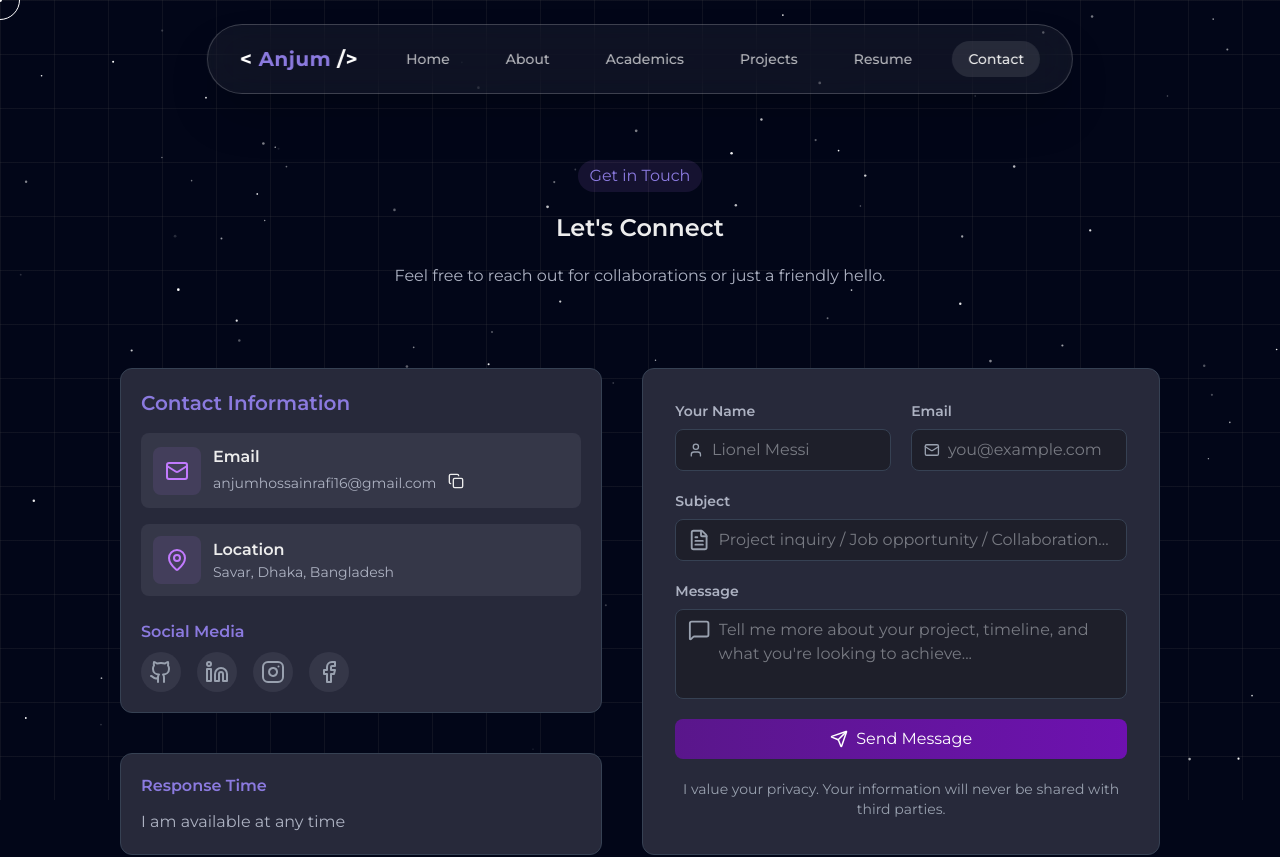
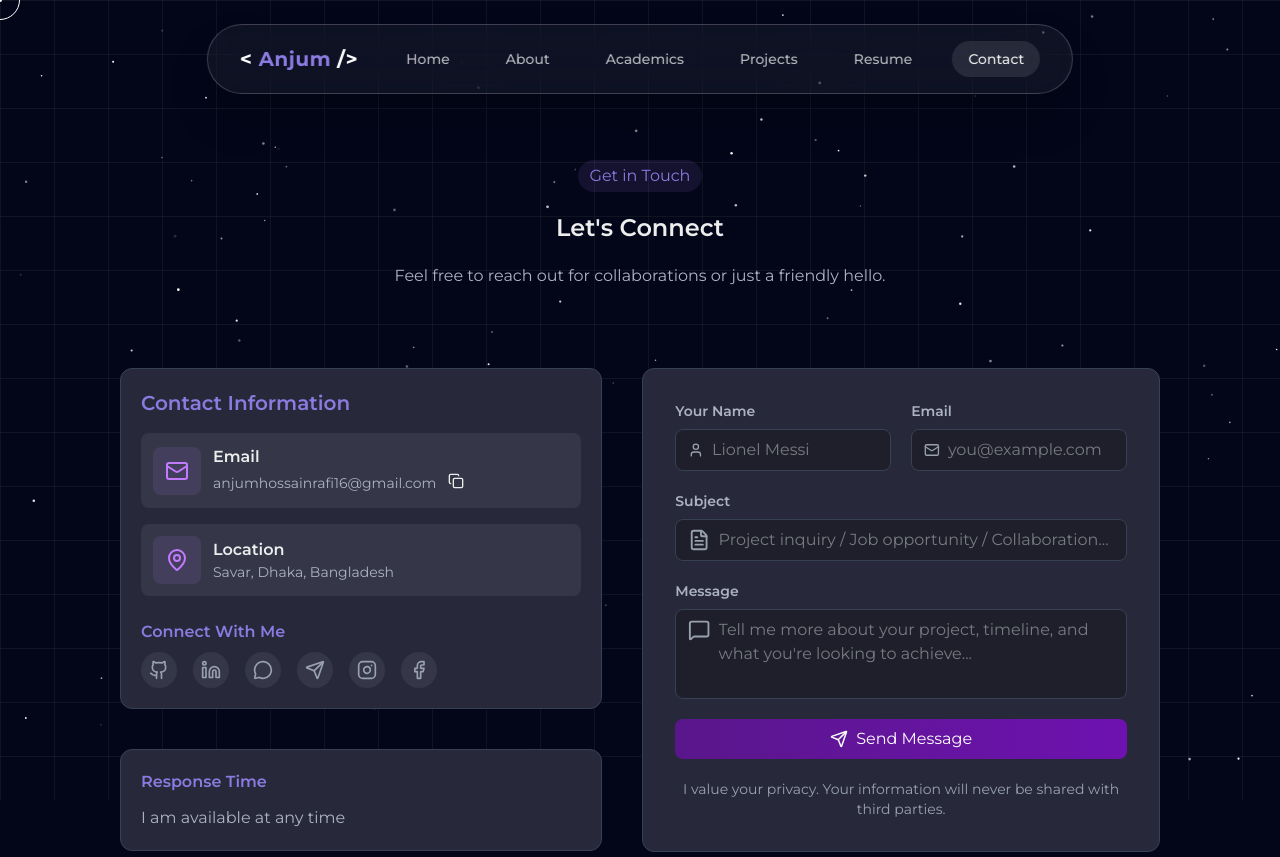
Before and after one commit to ahrafi16/ahrPortfolio, a Next.js app: page /contact in a window 1280 px wide. Shown: the top 857 px of the page. Built offline with nearby package versions, Linux system fonts and the light colour scheme.

Commit message:
Update portfolio content and navbar animation

```diff
--- a/app/about/page.js
+++ b/app/about/page.js
@@ -57,7 +57,7 @@ const page = () => {
             <SectionHeading
                 badge="About Me"
                 title="Know About Me"
-                description="A Computer Science student with a strong focus on both Frontend and Backend development. I&apos;m passionate about turning ideas into modern, dynamic, and user-focused web applications"
+                description="Computer Science graduate specializing in full-stack web development, focused on creating responsive, high-performance applications using modern web technologies."
             />
             <div className="flex flex-col md:flex-row items-center my-20 gap-10">
                 <FadeUp direction="right">
@@ -74,12 +74,19 @@ const page = () => {
                 <div className="flex-1">
                     <h2 className="text-2xl font-semibold">Who am I?</h2>
                     <p className="text-justify leading-7 mt-5 text-second">
-                        I&apos;m <span className="text-prim">Anjum Hossain</span> , a Computer Science student specializing in Web Development.
-                        My journey in programming began with a deep curiosity for solving complex problems, which inspired me to explore a variety of programming languages and modern technologies. <br /> <br /> Over time, I&apos;ve developed a strong passion for building web applications that are not only functional and efficient but also intuitive and user-centered.
-                        <br /> <br />
-                        I believe in continuous learning and constantly strive to stay updated with the latest trends and advancements in technology.
+                        I&apos;m <span className="text-prim">Anjum Hossain</span>, a Computer Science graduate and Full Stack Web Developer with a passion for building modern, responsive, and user-focused web applications.
 
-                        When I&apos;m not coding, you&apos;ll often find me exploring new tech tools, playing cricket, watching movies, or enjoying video games.
+                        <br /><br />
+
+                        My journey into software development began with a curiosity for solving real-world problems through technology. Since then, I&apos;ve gained hands-on experience developing full-stack applications using React, Next.js, Node.js, Express.js, MongoDB, and Tailwind CSS, while continuously expanding my knowledge of modern development practices.
+
+                        <br /><br />
+
+                        I enjoy transforming ideas into scalable digital solutions and writing clean, maintainable code that delivers meaningful user experiences. As a lifelong learner, I&apos;m always exploring new technologies and improving my skills to grow as a software engineer.
+
+                        <br /><br />
+
+                        Outside of coding, I enjoy exploring new AI tools and technologies, playing cricket, watching movies, and spending time with video games.
                     </p>
                 </div>
             </div>
--- a/app/contact/page.js
+++ b/app/contact/page.js
@@ -1,7 +1,20 @@
 "use client";
 import Button from "@/components/ui/Button";
 import SectionHeading from "@/components/ui/SectionHeading";
-import { Github, GraduationCap, Instagram, Linkedin, Mail, MapPin, Facebook, Send, MessageSquare, FileText, User, Copy } from "lucide-react";
+import {
+    Github,
+    Linkedin,
+    Instagram,
+    Facebook,
+    MessageCircle,
+    Send,
+    Mail,
+    Copy,
+    MapPin,
+    User,
+    FileText,
+    MessageSquare,
+} from "lucide-react";
 import emailjs from '@emailjs/browser';
 import { useState } from "react";
 
@@ -28,6 +41,38 @@ const Page = () => {
                 alert("Failed to send message, please try again. Error: " + error.text);
             });
     }
+    const socialLinks = [
+        {
+            name: "GitHub",
+            icon: Github,
+            url: "https://github.com/ahrafi16",
+        },
+        {
+            name: "LinkedIn",
+            icon: Linkedin,
+            url: "https://www.linkedin.com/in/anjum-hossain-519a192b2/",
+        },
+        {
+            name: "WhatsApp",
+            icon: MessageCircle,
+            url: "https://wa.me/8801700610483",
+        },
+        {
+            name: "Telegram",
+            icon: Send,
+            url: "https://t.me/anjumhossain",
+        },
+        {
+            name: "Instagram",
+            icon: Instagram,
+            url: "https://www.instagram.com/anjum.soothes/",
+        },
+        {
+            name: "Facebook",
+            icon: Facebook,
+            url: "https://www.facebook.com/anjumhossain.rafi/",
+        },
+    ];
     return (
         <div className="min-h-screen pt-40">
             <SectionHeading
@@ -85,20 +130,25 @@ const Page = () => {
 
                         {/* Social Media */}
                         <div className="mt-6">
-                            <p className="text-prim font-semibold">Social Media</p>
-                            <div className="flex items-center gap-4 mt-2 text-gray-400">
-                                <a className="bg-second/10 p-2 rounded-full hover:text-prim transition-colors" href="https://github.com/ahrafi16" target="_blank">
-                                    <Github />
-                                </a>
-                                <a className="bg-second/10 p-2 rounded-full hover:text-prim transition-colors" href="https://www.linkedin.com/in/anjum-hossain-519a192b2/" target="_blank">
-                                    <Linkedin />
-                                </a>
-                                <a className="bg-second/10 p-2 rounded-full hover:text-prim transition-colors" href="https://www.instagram.com/rafianjumhossain/" target="_blank">
-                                    <Instagram />
-                                </a>
-                                <a className="bg-second/10 p-2 rounded-full hover:text-prim transition-colors" href="https://www.facebook.com/anjumhossain.rafi/" target="_blank">
-                                    <Facebook />
-                                </a>
+                            <p className="text-prim font-semibold">Connect With Me</p>
+
+                            <div className="flex items-center gap-4 mt-2 text-gray-400 flex-wrap">
+                                {socialLinks.map((social) => {
+                                    const Icon = social.icon;
+
+                                    return (
+                                        <a
+                                            key={social.name}
+                                            href={social.url}
+                                            target="_blank"
+                                            rel="noopener noreferrer"
+                                            aria-label={social.name}
+                                            className="bg-second/10 p-2 rounded-full hover:text-prim transition-colors"
+                                        >
+                                            <Icon size={20} />
+                                        </a>
+                                    );
+                                })}
                             </div>
                         </div>
                     </div>
--- a/components/layout/Navbar.js
+++ b/components/layout/Navbar.js
@@ -56,6 +56,7 @@ const Navbar = () => {
                             </Link>
                         );
                     })}
+
                 </nav>
 
                 {/* Mobile Menu Button */}
--- a/components/sections/AboutSectioin.js
+++ b/components/sections/AboutSectioin.js
@@ -37,8 +37,10 @@ const AboutSectioin = () => {
 
                         </span>
 
-                        <h2 className='text-xl font-semibold'>Professional Experience</h2>
-                        <p className='text-second'>Experienced in building fast, modern, and responsive web applications using React.js, Next.js, and Laravel.</p>
+                        <h2 className='text-xl font-semibold'>Software Engineering</h2>
+                        <p className='text-second'>
+                            Passionate about developing scalable, maintainable, and user-focused applications while following modern development practices and clean code principles.
+                        </p>
                     </div>
                 </div>
             </FadeUp>
```
